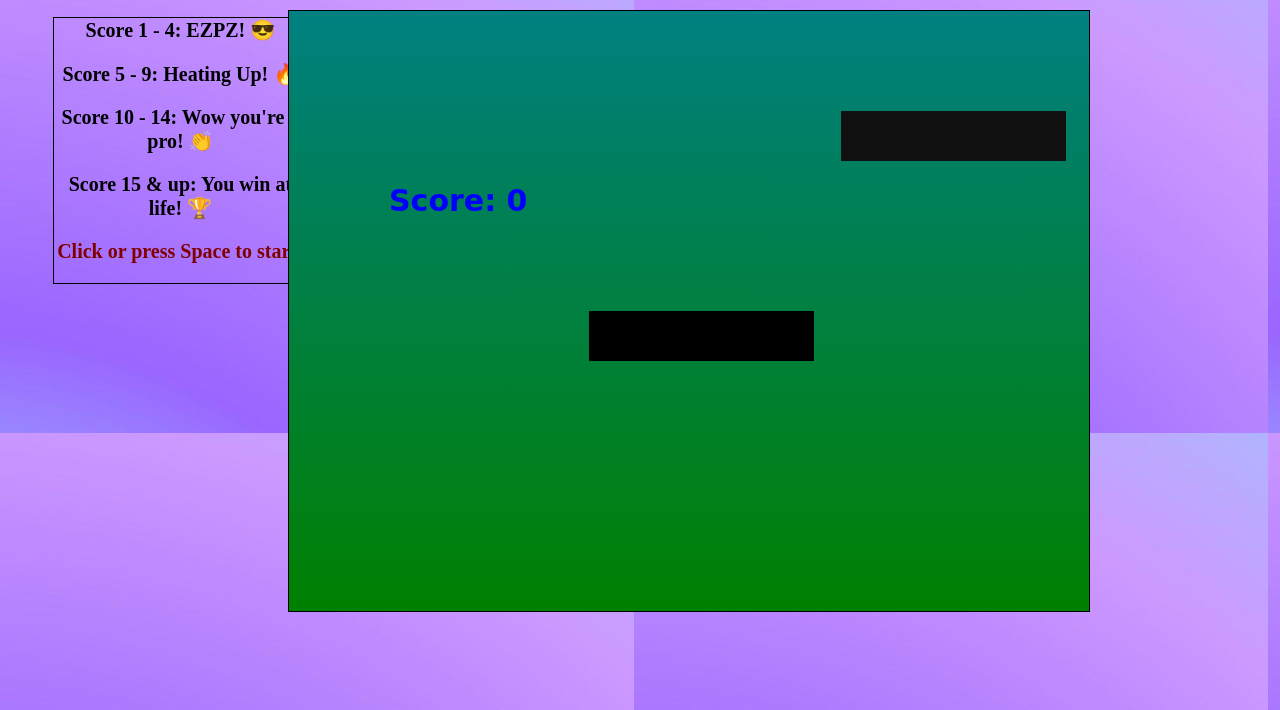
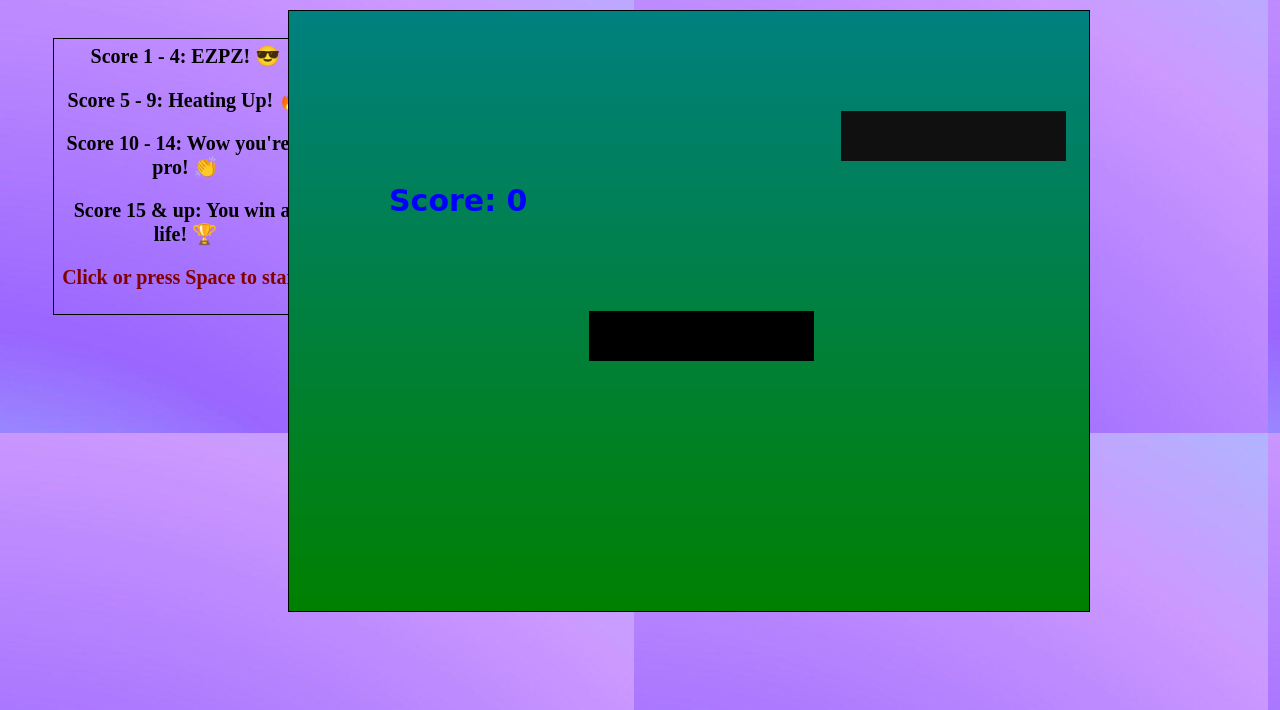
Before and after one commit to Sooshieroll/Project-1---LW, a plain HTML site: page index.html in a window 1280 px wide. Shown: the part 90-800 px from the top of the page. Drawn offline with Linux system fonts and the light colour scheme.

Commit message:
updated css

```diff
--- a/style.css
+++ b/style.css
@@ -13,11 +13,13 @@ h2 {
 .pContainer {
     text-align: center;
     margin: 45px;
-    position: relative;
+    display: inline-block;
     font-size: 20px;
     font-weight: bold;
     width: 20%;
     border: 1px solid black;
+    padding: 5px;
+
 }
 
 #myGame {
@@ -31,6 +33,12 @@ h2 {
 
 }
 
+@media only screen and (max-width: 1000px) {
+    .pContainer {
+        display: none;
+    }
+}
+
 
 body {
     background: url('purple.png');
```
